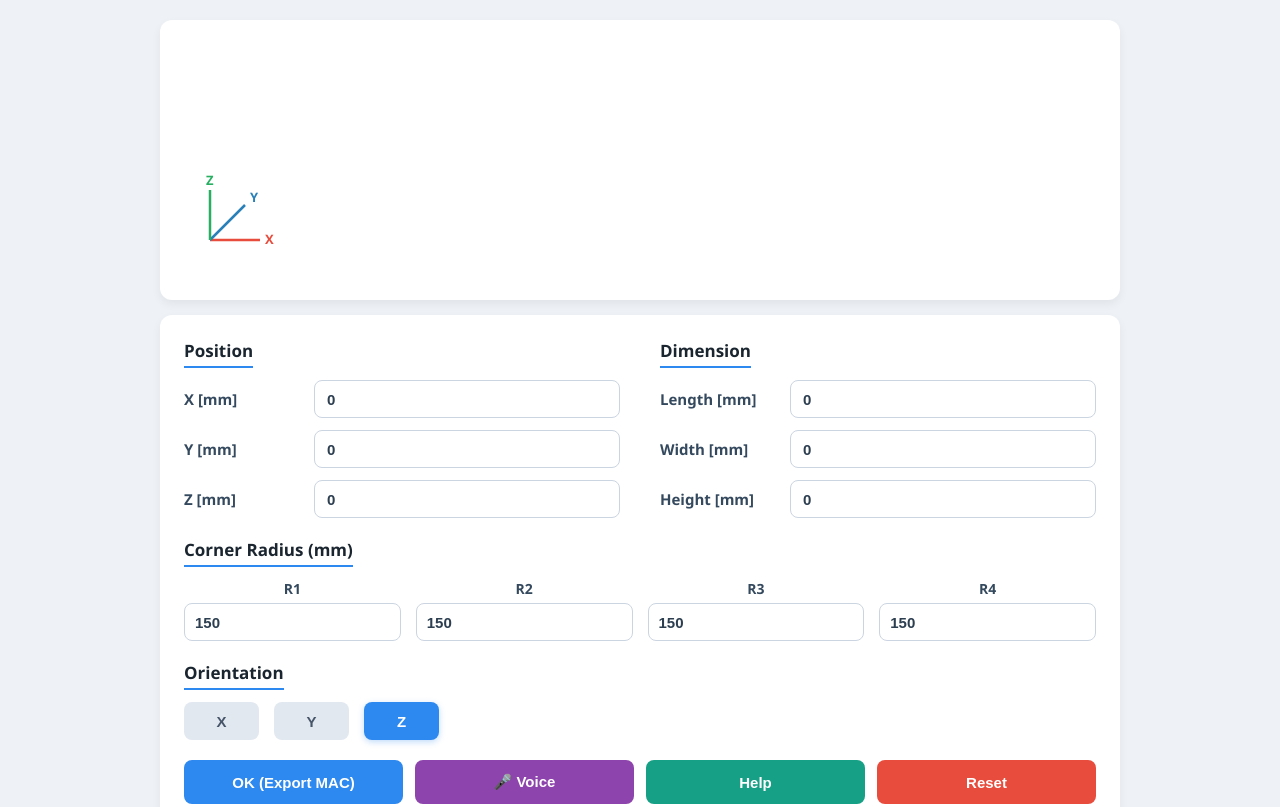
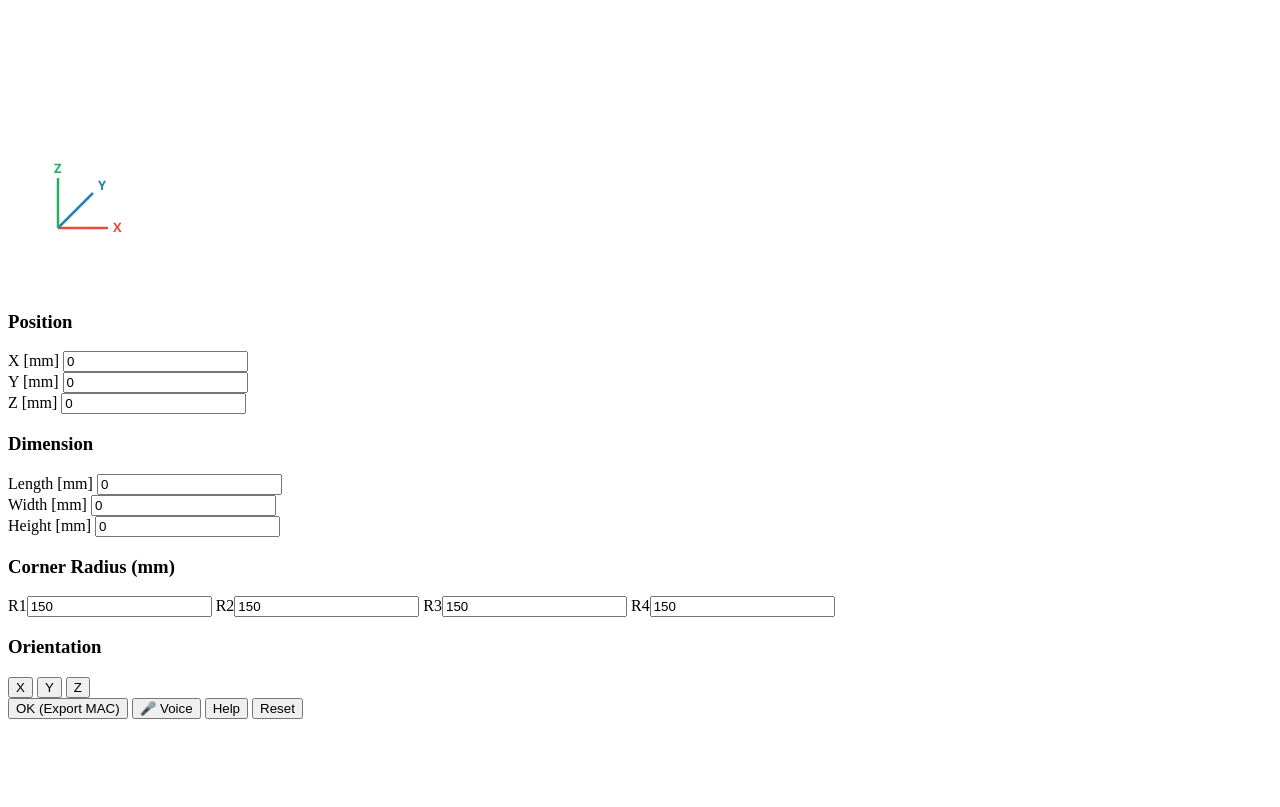
Before and after one commit to huynhhahuyentram/3D-Opening, a plain HTML site: page index.html in a window 1280 px wide. Shown: the top 807 px of the page. Drawn offline with Linux system fonts and the light colour scheme.

Commit message:
Refactor style.css to integrate voice recognition
Removed CSS styles and added JavaScript functions for voice recognition and drawing.

```diff
--- a/style.css
+++ b/style.css
@@ -1,200 +1,137 @@
-* {
-    box-sizing: border-box;
-    margin: 0;
-    padding: 0;
+const c = document.getElementById("view");
+const ctx = c.getContext("2d");
+
+let ORI = "Z";
+
+function setOri(o) {
+    ORI = o;
+    document.querySelectorAll(".ori button").forEach(b => b.classList.remove("active"));
+    document.getElementById("o" + o).classList.add("active");
 }
 
-body {
-    font-family: 'Segoe UI', Tahoma, Geneva, Verdana, sans-serif;
-    background: #eef2f7;
-    font-size: 15px;
-    padding: 20px 0;
+// ================= VOICE =================
+let recognition;
+
+function startVoice(inputId) {
+    if (!('webkitSpeechRecognition' in window)) {
+        alert("Trình duyệt không hỗ trợ Voice");
+        return;
     }
 
-.app {
-    width: 960px;
-    margin: auto;
+    recognition = new webkitSpeechRecognition();
+    recognition.lang = "vi-VN";
+    recognition.continuous = false;
+    recognition.interimResults = false;
+
+    recognition.onresult = function (event) {
+        let text = event.results[0][0].transcript;
+        console.log("Voice:", text);
+
+        let value = parseVietnameseNumber(text);
+        document.getElementById(inputId).value = value;
+    };
+
+    recognition.start();
 }
 
-#view {
-    width: 100%;
-    height: 280px;
-    background: #ffffff;
-    border-radius: 12px;
-    box-shadow: 0 4px 10px rgba(0, 0, 0, 0.06);
-    display: block;
+// ================= PARSE NUMBER (QUAN TRỌNG) =================
+function parseVietnameseNumber(text) {
+    text = text.toLowerCase().trim();
+
+    // Chuẩn hóa dấu
+    text = text.replace(/,/g, '.');
+
+    // Xử lý số âm
+    let negative = false;
+    if (text.includes("âm") || text.includes("trừ") || text.startsWith("-")) {
+        negative = true;
     }
 
-.panel {
-    background: #ffffff;
-    padding: 24px;
-    margin-top: 15px;
-    border-radius: 12px;
-    box-shadow: 0 4px 10px rgba(0, 0, 0, 0.06);
+    // Bảng số
+    const numMap = {
+        "không": 0, "linh": 0, "lẻ": 0,
+        "một": 1, "mốt": 1,
+        "hai": 2,
+        "ba": 3,
+        "bốn": 4, "tư": 4,
+        "năm": 5, "lăm": 5,
+        "sáu": 6,
+        "bảy": 7,
+        "tám": 8,
+        "chín": 9
+    };
+
+    let tokens = text.split(/\s+/);
+
+    let total = 0;
+    let current = 0;
+
+    tokens.forEach(word => {
+        if (numMap[word] !== undefined) {
+            current += numMap[word];
+        }
+        else if (word === "mười") {
+            current = current === 0 ? 10 : current * 10;
+        }
+        else if (word === "trăm") {
+            current *= 100;
+        }
+        else if (word === "nghìn" || word === "ngàn") {
+            total += current * 1000;
+            current = 0;
+        }
+        else if (word === "triệu") {
+            total += current * 1000000;
+            current = 0;
+        }
+        else if (word === "tỷ") {
+            total += current * 1000000000;
+            current = 0;
+        }
+    });
+
+    total += current;
+
+    // ================= THẬP PHÂN =================
+    if (text.includes("phẩy") || text.includes(".")) {
+        let parts = text.split(/phẩy|\./);
+        let intPart = parseVietnameseNumber(parts[0].replace("âm", "").trim());
+        let decimalWords = parts[1].trim().split(/\s+/);
+
+        let decimalStr = "";
+        decimalWords.forEach(w => {
+            if (numMap[w] !== undefined) {
+                decimalStr += numMap[w];
+            }
+        });
+
+        let result = parseFloat(intPart + "." + decimalStr);
+        return negative ? -result : result;
     }
 
-.row {
-    display: flex;
-    gap: 40px;
+    return negative ? -total : total;
 }
 
-.box {
-    flex: 1;
-    margin-bottom: 20px;
+// ================= DRAW (GIỮ NGUYÊN) =================
+function draw() {
+    ctx.clearRect(0, 0, c.width, c.height);
+
+    let px = parseFloat(document.getElementById("px").value) || 0;
+    let py = parseFloat(document.getElementById("py").value) || 0;
+    let pz = parseFloat(document.getElementById("pz").value) || 0;
+
+    let w = parseFloat(document.getElementById("w").value) || 1000;
+    let h = parseFloat(document.getElementById("h").value) || 1000;
+
+    ctx.strokeStyle = "#000";
+    ctx.strokeRect(100 + px * 0.1, 50 + py * 0.1, w * 0.1, h * 0.1);
+
+    ctx.fillText(`ORI: ${ORI}`, 10, 20);
 }
 
-h3 {
-    font-size: 17px;
-    font-weight: 700;
-    color: #1a252f;
-    margin-bottom: 12px;
-    border-bottom: 2.5px solid #2d89ef;
-    display: inline-block;
-    padding-bottom: 4px;
-}
+// ================= AUTO UPDATE =================
+document.querySelectorAll("input").forEach(i => {
+    i.addEventListener("input", draw);
+});
 
-.input-list {
-    display: flex;
-    flex-direction: column;
-    gap: 12px;
-}
-
-.input-item {
-    display: flex;
-    align-items: center;
-    justify-content: space-between;
-}
-
-.input-item label {
-    font-weight: 600;
-    font-size: 15px;
-    color: #34495e;
-    width: 130px;
-}
-
-.input-item input {
-    flex: 1;
-    height: 38px;
-    font-size: 15px;
-    font-weight: 600;
-    color: #2c3e50;
-    border: 1.5px solid #cbd5e1;
-    border-radius: 8px;
-    padding: 0 12px;
-    outline: none;
-    transition: all 0.2s ease-in-out;
-}
-
-/* SỬA LỖI 2: TẮT MŨI TÊN TĂNG GIẢM SỐ TRÊN MỌI TRÌNH DUYỆT (CHROME, SAFARI, EDGE, FIREFOX) */
-input[type=number]::-webkit-inner-spin-button,
-input[type=number]::-webkit-outer-spin-button {
-    -webkit-appearance: none !important;
-    margin: 0 !important;
-}
-
-input[type=number] {
-    -moz-appearance: textfield !important;
-    appearance: textfield !important;
-}
-
-.input-item input:focus {
-    border-color: #2d89ef;
-    box-shadow: 0 0 0 3px rgba(45, 137, 239, 0.15);
-}
-
-.radius {
-    display: flex;
-    gap: 15px;
-}
-
-.radius label {
-    display: flex;
-    flex-direction: column;
-    align-items: center;
-    flex: 1;
-    font-weight: 600;
-    font-size: 14px;
-    color: #34495e;
-}
-
-.radius input {
-    width: 100%;
-    height: 38px;
-    margin-top: 5px;
-    font-size: 15px;
-    font-weight: 600;
-    color: #2c3e50;
-    border: 1.5px solid #cbd5e1;
-    border-radius: 8px;
-    padding: 0 10px;
-    outline: none;
-}
-
-.ori {
-    display: flex;
-    justify-content: flex-start;
-    gap: 15px;
-}
-
-.ori button {
-    width: 75px;
-    height: 38px;
-    border: none;
-    border-radius: 8px;
-    background: #e2e8f0;
-    font-weight: bold;
-    font-size: 15px;
-    color: #475569;
-    cursor: pointer;
-    transition: all 0.2s ease-in-out;
-}
-
-.ori button:hover {
-    background: #cbd5e1;
-}
-
-.ori .active {
-    background: #2d89ef;
-    color: #ffffff;
-    box-shadow: 0 2px 6px rgba(45, 137, 239, 0.3);
-}
-
-.btns {
-    display: flex;
-    gap: 12px;
-    margin-top: 20px;
-}
-
-.btns button {
-    flex: 1;
-    height: 44px;
-    border: none;
-    border-radius: 8px;
-    color: #ffffff;
-    font-weight: bold;
-    font-size: 15px;
-    cursor: pointer;
-    transition: all 0.2s ease-in-out;
-}
-
-.btns button:hover {
-    opacity: 0.92;
-    transform: translateY(-1px);
-}
-
-.ok { background: #2d89ef; }
-.voice { background: #8e44ad; }
-.help { background: #16a085; }
-.reset { background: #e74c3c; }
-
-#chat {
-    height: 100px;
-    margin-top: 18px;
-    background: #f8fafc;
-    border: 1px solid #e2e8f0;
-    border-radius: 8px;
-    padding: 10px;
-    overflow-y: auto;
-    font-size: 14px;
-    color: #334155;
-}
+draw();
```
Lines whose indentation alone changed are shown as unchanged.
